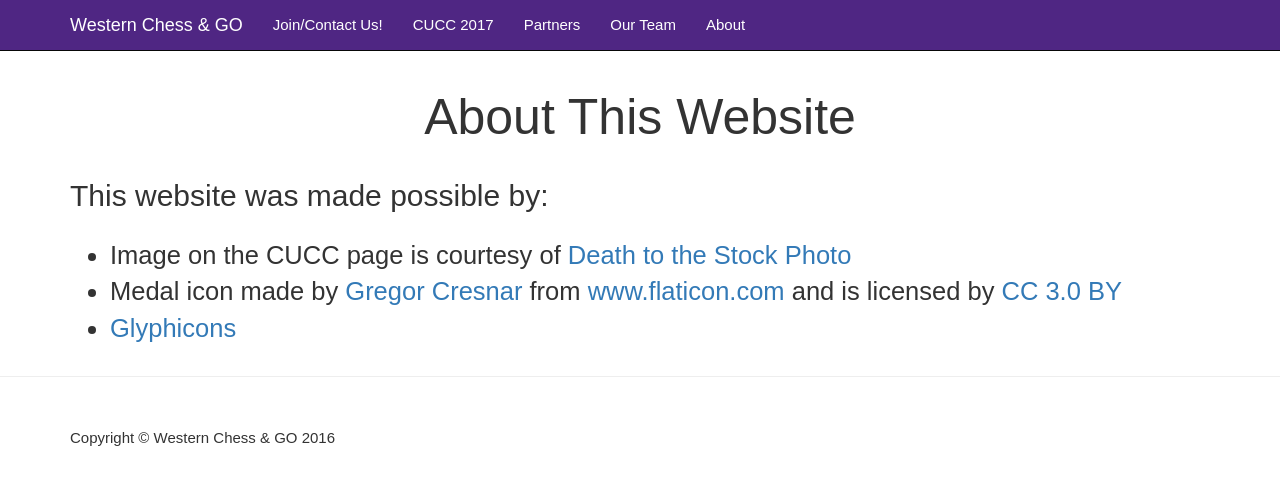
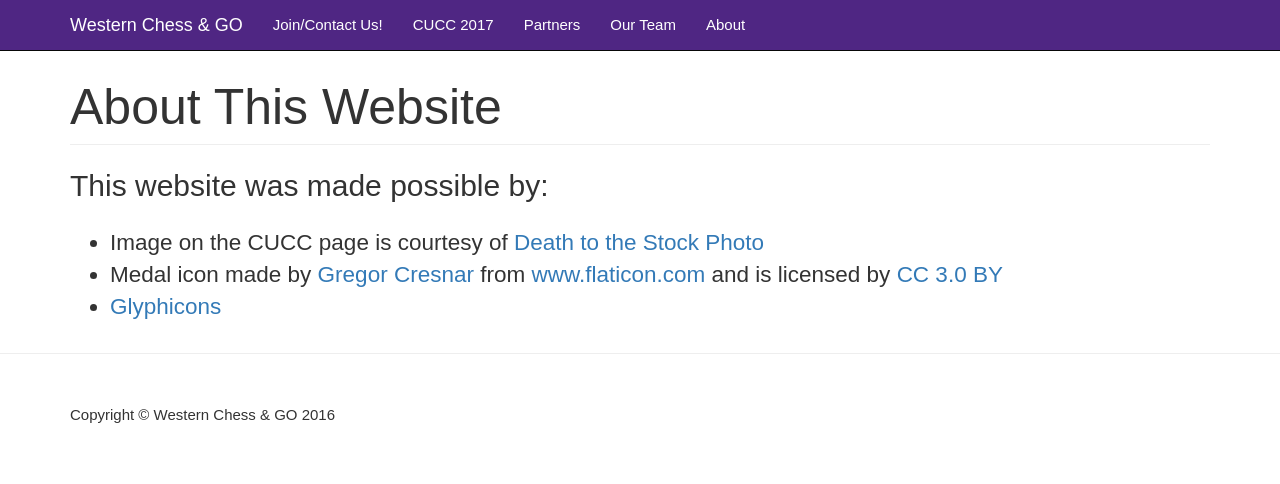
Before and after one commit to michaelsong-hz/WesternChessClubOld, a website: page about.html in a window 1280 px wide. Drawn offline with Linux system fonts and the light colour scheme.

Commit message:
Changed aesthetics of about page to be more consistent with the site

```diff
--- a/about.html
+++ b/about.html
@@ -17,8 +17,8 @@
         <!-- Custom CSS -->
         <style>
 body {
-    padding-top: 70px;
-    /* Required padding for .navbar-fixed-top. Remove if using .navbar-static-top. Change if height of navigation changes. */
+    padding-top: 40px;
+    /* Required padding for .navbar-fixed-top. */
 }
         </style>
         <link href="css/navbar.css" rel="stylesheet">
@@ -75,9 +75,16 @@ body {
 
         <!-- Page Content -->
         <div class="container">
+            <!-- Introduction Row -->
             <div class="row">
                 <div class="col-lg-12">
-                    <h1 class="text-center">About This Website</h1>
+                    <h1 class="page-header">About This Website</h1>
+                </div>
+            </div>
+
+            <!-- Credits Row -->
+            <div class="row">
+                <div class="col-lg-12">
                     <p class="lead">This website was made possible by:</p>
                     <ul class="credits">
                         <li>Image on the CUCC page is courtesy of <a href="http://join.deathtothestockphoto.com/">Death to the Stock Photo</a></li>
--- a/css/about.css
+++ b/css/about.css
@@ -1,10 +1,9 @@
 .lead {
-    padding-top:20px;
     font-size: 3em;
 }
 
 .credits {
-    font-size: 1.7em;
+    font-size: 1.5em;
 }
 
 footer {
--- a/css/partners.css
+++ b/css/partners.css
@@ -1,6 +1,3 @@
-h3 {
-}
-
 .lead {
     margin-bottom: 50px;
 }
```
